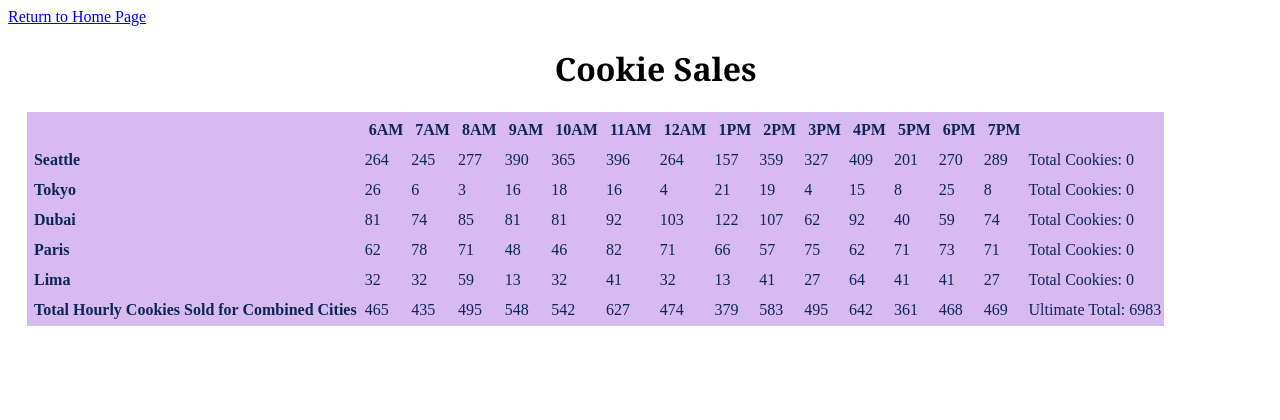
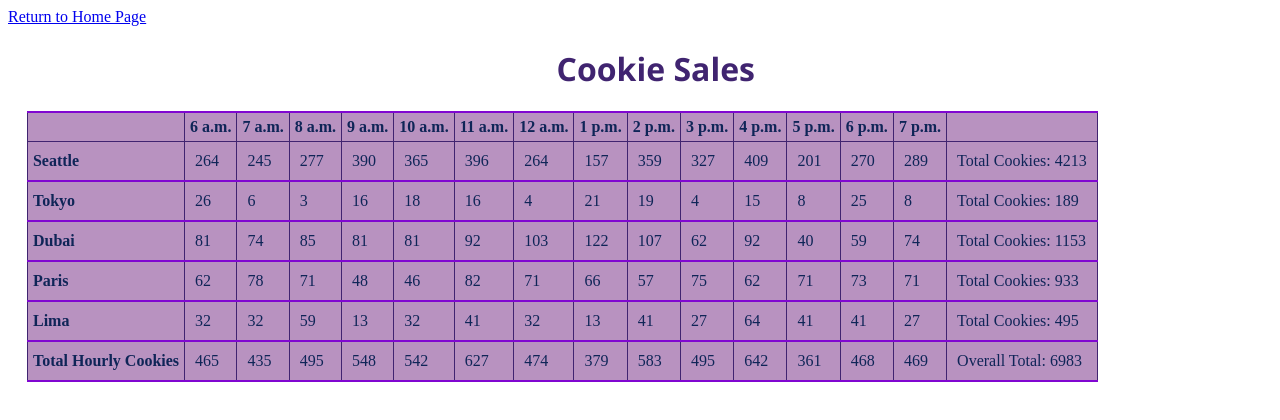
Before and after one commit to carrievo/cookie-stand, a plain HTML site: page sales.html in a window 1280 px wide. Drawn offline with Linux system fonts and the light colour scheme.

Commit message:
added and made modifications to lab 7.

```diff
--- a/css/style.css
+++ b/css/style.css
@@ -1,25 +1,26 @@
 /* -------- table style -------- */
 h1 {
   text-align: center;
-  font-family:Georgia, 'Times New Roman', Times, serif;
+  font-family: 'Segoe UI', Tahoma, Geneva, Verdana, sans-serif;
   margin-left: 2.5%;
-  color: #000000
+  color: #402470;
 }
 
-table {
+table, td, th {
+  border-collapse: collapse;
   text-align: left;
-  background-color: #d6baf0;
-  border-style: 1px solid #402470;
+  background-color: #b892c0;
+  border: 1px solid #402470;
   margin-left: 1.5%;
   color: #0F2557;
+  padding: 10px;
 }
 
 th {
   padding: 5px;
-  /* text-decoration: underline #8007d1; */
 }
 
 tr {
-  padding: 14px;
-  border-bottom: 2px solid #8007d1;
+  padding: 20px;
+  border-bottom: solid 2px #8007d1;
 }
--- a/js/app.js
+++ b/js/app.js
@@ -3,7 +3,7 @@
 console.log('Hello world!');
 
 //create hours array
-let hourOfDay = ['6AM', '7AM', '8AM', '9AM', '10AM', '11AM', '12AM', '1PM', '2PM', '3PM', '4PM', '5PM', '6PM', '7PM'];
+let hourOfDay = ['6 a.m.', '7 a.m.', '8 a.m.', '9 a.m.', '10 a.m.', '11 a.m.', '12 a.m.', '1 p.m.', '2 p.m.', '3 p.m.', '4 p.m.', '5 p.m.', '6 p.m.', '7 p.m.'];
 
 let listOfCookies = document.getElementById('cookieSales');
 
@@ -14,7 +14,7 @@ function Cookieshop (location, min, max, avg) {
     this.avg = avg;
     this.customersPerHour = [];
     this.cookiesPerHour = [];
-    this.cookieTotal = 0;
+    this.cookiesTotal = 0;
 
     this.getRandomNumber = function(min, max) {
       let randomNumber = Math.floor(Math.random() * (max - min + 1) + min);
@@ -116,7 +116,7 @@ function renderActualTable() {
       shopTableElem.appendChild(shopCellElem2);
     }
     const shopCellElem3 = document.createElement('td');
-    shopCellElem3.textContent = 'Total Cookies: ' + actualShop.cookieTotal;
+    shopCellElem3.textContent = 'Total Cookies: ' + actualShop.cookiesTotal;
     shopTableElem.appendChild(shopCellElem3);
   }
 }
@@ -126,12 +126,12 @@ function renderFooterTable() {
   newTableElem.appendChild(footerElem);
 
   const rowFooterElem = document.createElement('th');
-  rowFooterElem.textContent = 'Total Hourly Cookies Sold for Combined Cities';
+  rowFooterElem.textContent = 'Total Hourly Cookies';
   footerElem.appendChild(rowFooterElem);
 
   let dailyTotalCookies = [];
-  for (let h = 0; h < hourOfDay.length; h++) {
-    let cookieHourlyTotal = 0;
+    for (let h = 0; h < hourOfDay.length; h++) {
+      let cookieHourlyTotal = 0;
     for (let i = 0; i < Cookieshop.prototype.shopArray.length; i++) {
       let currentStore = Cookieshop.prototype.shopArray[i];
       cookieHourlyTotal += currentStore.cookiesPerHour[h];
@@ -146,7 +146,7 @@ function renderFooterTable() {
     cookieDailyTotal += dailyTotalCookies[i];
   }
   const shopCellElem3 = document.createElement('td');
-  shopCellElem3.textContent = `Ultimate Total: ` + cookieDailyTotal;
+  shopCellElem3.textContent = `Overall Total: ` + cookieDailyTotal;
   footerElem.appendChild(shopCellElem3);
 }
 
```
